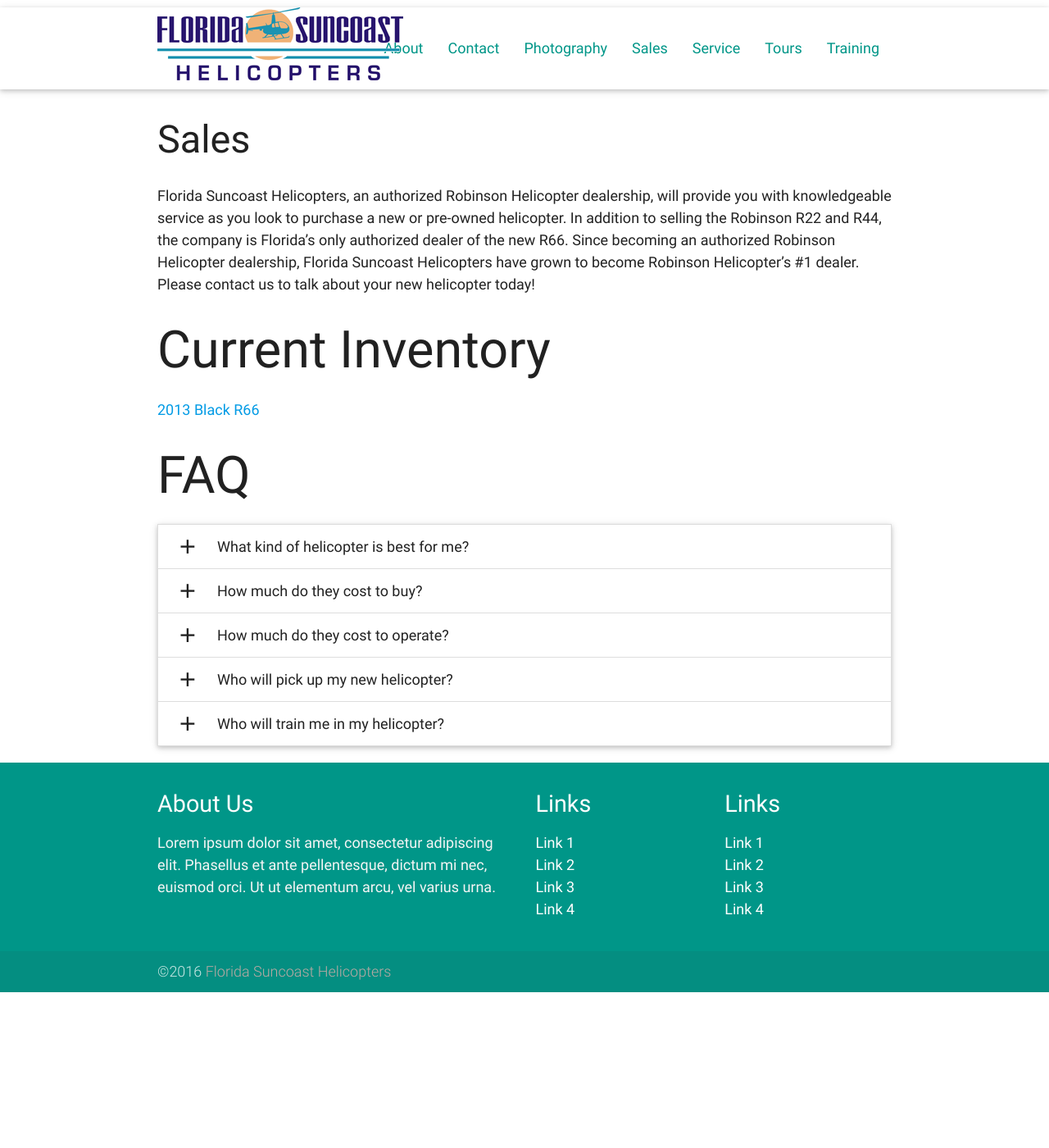
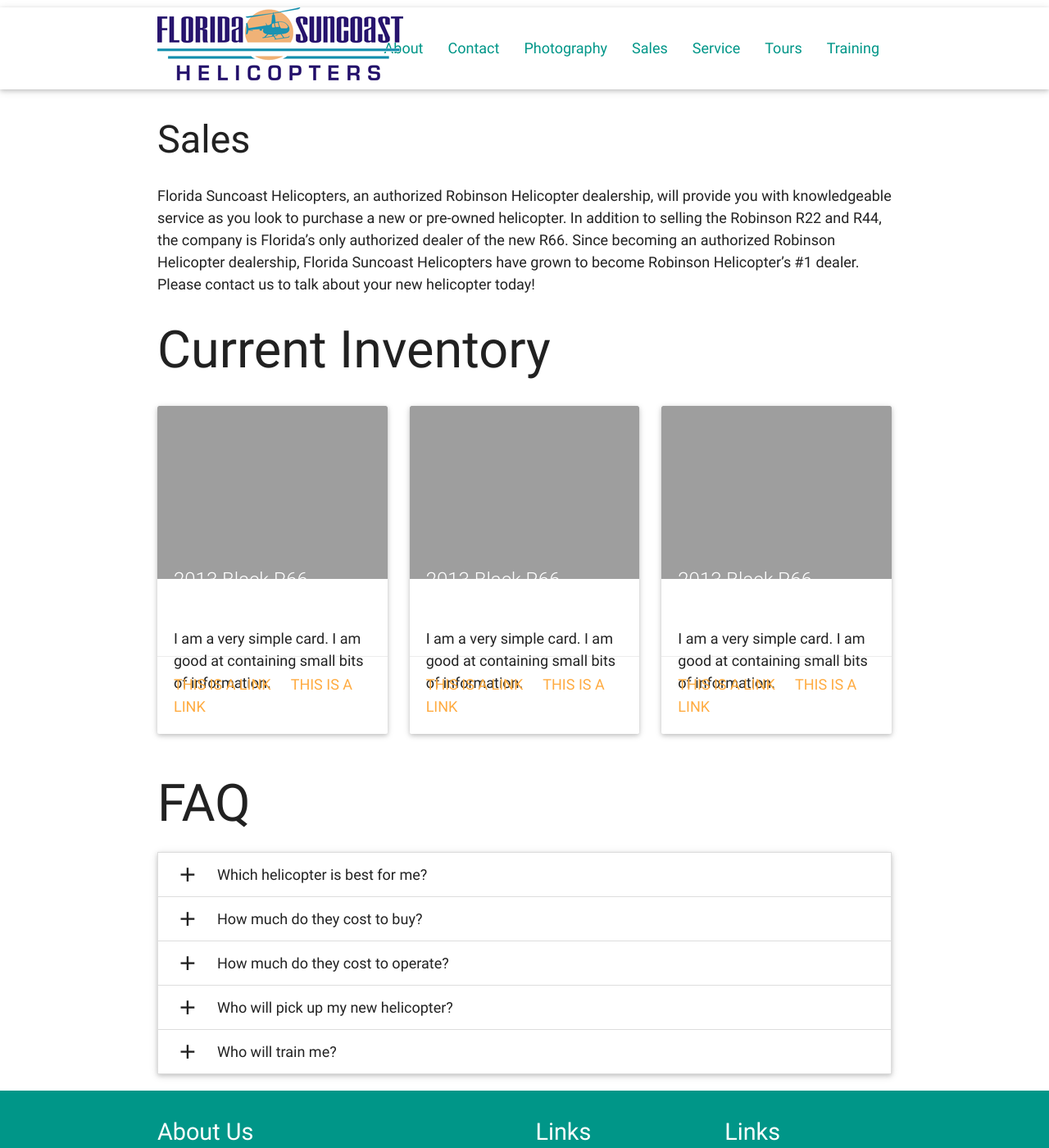
Before and after one commit to joncoop/fsh, a Jekyll site: the page built from sales.html, in a window 1280 px wide and 1400 px high. Shown: the whole window at 82% size. Built offline with Jekyll 4.4.1, drawn with Linux system fonts in a browser that asks for light colours; nearby versions of some CDN libraries.

Commit message:
Made inventory cards.

```diff
--- a/sales.html
+++ b/sales.html
@@ -6,17 +6,32 @@
 <p>Florida Suncoast Helicopters, an authorized Robinson Helicopter dealership, will provide you with knowledgeable service as you look to purchase a new or pre-owned helicopter. In addition to selling the Robinson R22 and R44, the company is Florida’s only authorized dealer of the new R66. Since becoming an authorized Robinson Helicopter dealership, Florida Suncoast Helicopters have grown to become Robinson Helicopter’s #1 dealer. Please contact us to talk about your new helicopter today!</p>
 
 <h2>Current Inventory</h2>
-<ul>
+
+<div class="row">
   {% for page in site.inventory %}
-    <li><a href="{{ site.github.url }}{{ page.url }}">{{ page.title }}</a></li>
+    <div class="col s12 m4">
+      <div class="card medium">
+        <div class="card-image">
+          <img src="{{ site.github.url }}/img/for-sale/{{ page.main-image }}">
+          <span class="card-title">{{ page.title }}</span>
+        </div>
+        <div class="card-content">
+          <p>I am a very simple card. I am good at containing small bits of information.</p>
+        </div>
+        <div class="card-action">
+          <a href="{{ site.github.url }}{{ page.url }}">This is a link</a>
+          <a href="#">This is a link</a>
+        </div>
+      </div>
+    </div>
   {% endfor %}
-</ul>
+</div>
 
 <h2>FAQ</h2>
 
   <ul class="collapsible" data-collapsible="accordion">
     <li>
-      <div class="collapsible-header"><i class="material-icons">add</i>What kind of helicopter is best for me?</div>
+      <div class="collapsible-header"><i class="material-icons">add</i>Which helicopter is best for me?</div>
       <div class="collapsible-body">
         <h3>R66 Turbine</h3>
         <p>The premier helicopter Robinson offers is the Robinson R66 Turbine. The aircraft is powered by the Rolls Royce RR330 Engine which offers increased reserve power and improved high altitude performance. This smooth running aircraft can seat up to 5 people and has large baggage compartment and of course the very popular upgrade option of auto pilot. The R66 Turbine also comes in a Marine version with pop-out floats.</p>
@@ -48,7 +63,7 @@
       </div>
     </li>
     <li>
-      <div class="collapsible-header"><i class="material-icons">add</i>Who will train me in my helicopter?</div>
+      <div class="collapsible-header"><i class="material-icons">add</i>Who will train me?</div>
       <div class="collapsible-body">
         <p>Florida Suncoast Helicopters is a helicopter flight training school. This is another negotiable point if you are purchasing a helicopter through us. Please call for more detailed information.</p>
       </div>
```
Also changed, not shown: _inventory/2015-r66-blue-2.md (added, +31 -0 lines), _inventory/2015-r66-blue-3.md (added, +31 -0 lines).
